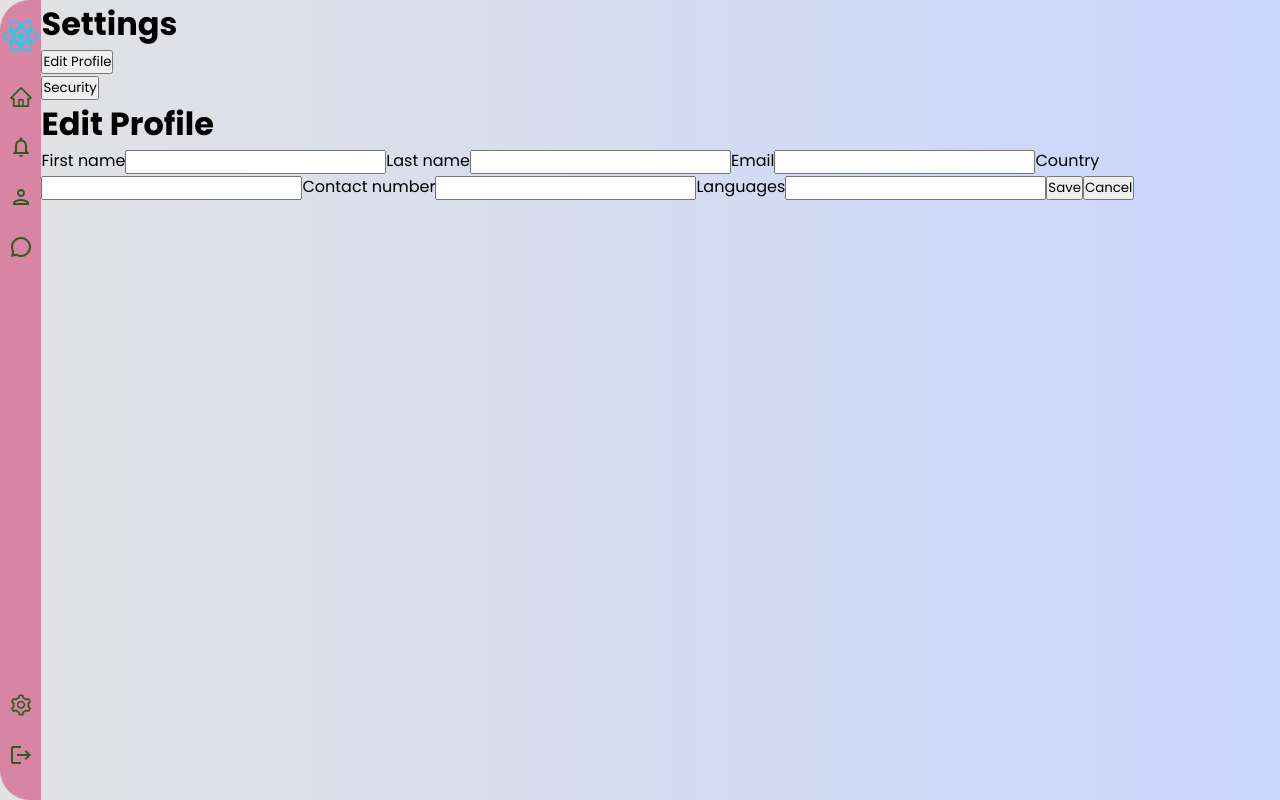
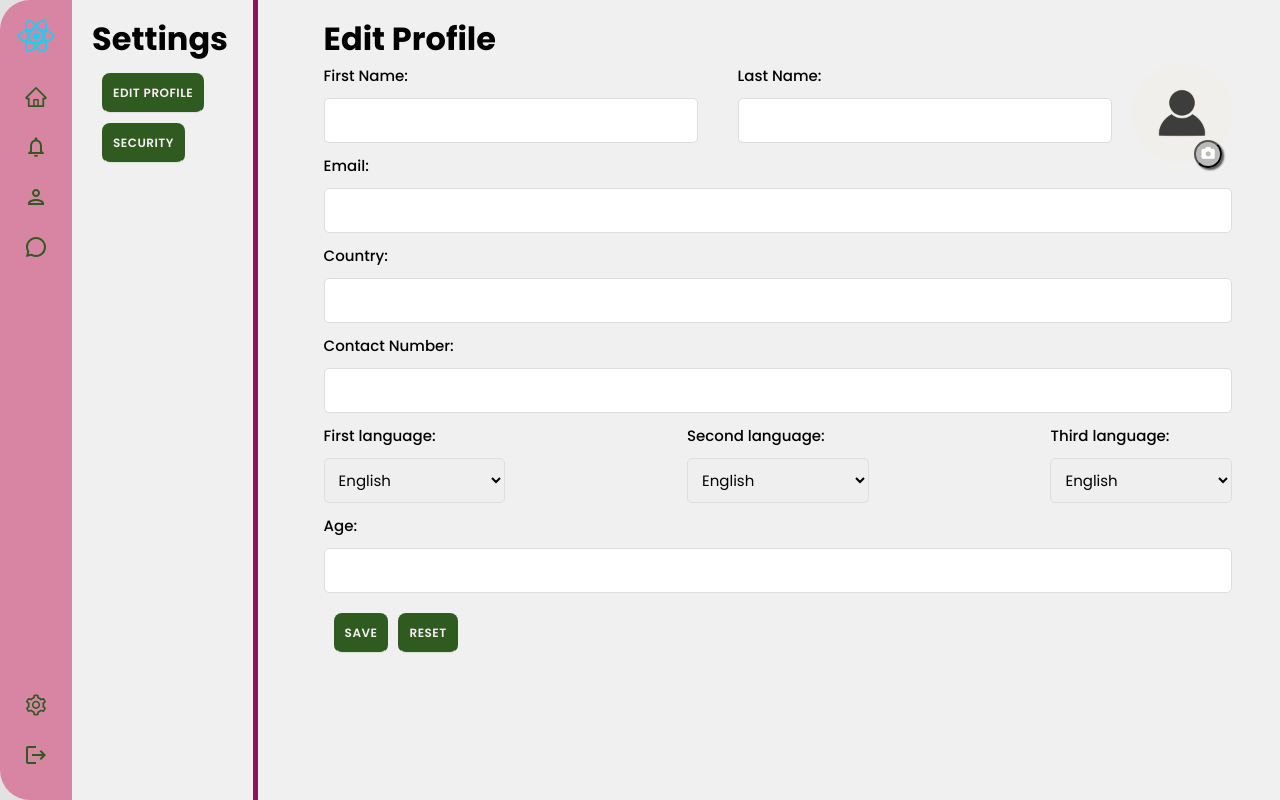
Before and after one commit to spiegelin/Linguist, a React (Vite) app in the folder frontend/: page /ConfigProfile in a window 1280 px wide. Built offline with nearby package versions, Linux system fonts and the light colour scheme; no server answers.

Commit message:
Maquetado de configProfile y estilos, anadido script en indexhtml para iconos

```diff
--- a/frontend/index.html
+++ b/frontend/index.html
@@ -12,5 +12,6 @@
   <body>
     <div id="root"></div>
     <script type="module" src="/src/main.jsx"></script>
+    <script src="https://kit.fontawesome.com/339e6381eb.js" crossorigin="anonymous"></script>
   </body>
 </html>
--- a/frontend/src/pages/ConfigProfile.jsx
+++ b/frontend/src/pages/ConfigProfile.jsx
@@ -1,38 +1,142 @@
-import React from "react";
+import React, { useState, useRef } from "react";
 import styled from "styled-components";
 import MainLayout from '../components/MainLayout';
+import "../styles/configProfile.css";
+
+const languageOptions = () => (
+  <>
+    <option value="english">English</option>
+    <option value="spanish">Spanish</option>
+    <option value="french">French</option>
+    <option value="german">German</option>
+    <option value="portuguese">Portuguese</option>
+    <option value="italian">Italian</option>
+    <option value="chinese">Chinese</option>
+    <option value="japanese">Japanese</option>
+    <option value="korean">Korean</option>
+    <option value="hindi">Hindi</option>
+    <option value="russian">Russian</option>
+    <option value="arabic">Arabic</option>
+    <option value="swedish">Swedish</option>
+    <option value="norwegian">Norwegian</option>
+    <option value="hebrew">Hebrew</option>
+    <option value="finnish">Finnish</option>
+  </>
+);
+
 
 export function ConfigProfile() {
+  const placeholder = '/public/placeholder.jpg';
+  const fileInputRef = useRef(null);
+  const [image, setImage] = useState("");
+  const [currentView, setCurrentView] = useState("profile");
+  const handleFileChange = (event) => {
+    const file = event.target.files[0];
+    if (file) {
+      const reader = new FileReader();
+      reader.onload = (e) => setImage(e.target.result);
+      reader.readAsDataURL(file);
+    }
+  };
+
+  const handleSubmit = (event) => {
+    event.preventDefault();
+    console.log("Form submitted");
+  };
+
+  const handleReset = () => {
+    console.log("Form reset");
+  };
   return (
   <MainLayout>
-    <div className="div">
-      <div className="div">
+    <Container className="fondo">
+    <div>
+      <div className = "column-left">
         <h1>Settings</h1>
         <ul>
-          <li><button>Edit Profile</button></li>
-          <li><button>Security</button></li>
+          <li><button className="boton" onClick={() => setCurrentView("profile")}>Edit Profile</button></li>
+          <li><button className="boton" onClick={() => setCurrentView("security")}>Security</button></li>
         </ul>
       </div>
-      <div className="div">
+      <div className = "column-center"/>
+      <div className = "column-right">
+      {currentView === "profile"? (
+        <div>
         <h1>Edit Profile</h1>
-        <form>
-          <label htmlFor="firstname">First name</label>
-          <input type="text" id="firstname" name="firstname" />
-          <label htmlFor="lastname">Last name</label>
-          <input type="text" id="lastname" name="lastname" />
-          <label htmlFor="email">Email</label>
-          <input type="email" id="email" name="email" />
-          <label htmlFor="country">Country</label>
-          <input type="text" id="country" name="country" />
-          <label htmlFor="contactnumber">Contact number</label>
-          <input type="text" id="contactnumber" name="contactnumber" />
-          <label htmlFor="languages">Languages</label>
-          <input type="text" id="languages" name="languages" />
-          <button type="submit">Save</button>
-          <button type="reset">Cancel</button>
+        <form onSubmit={handleSubmit} onReset={handleReset}>
+        <div className="divContiene">
+          <div className="user-img">
+            <img src={image || placeholder} alt="Profile" id="photo" onError={(e) => { e.target.src = placeholder; }}/>
+            <input type="file" id="file" ref={fileInputRef} onChange={handleFileChange} style={{ display: 'none' }}/>
+            <button type="button" onClick={() => fileInputRef.current.click()} id="uploadbtn"><i class="fa-solid fa-camera"></i></button>
+          </div>
+          <div className="namess">
+            <label htmlFor="firstName">First Name:</label>
+            <input type="text" id="firstName" name="firstName" required />
+            <br />
+            <label htmlFor="lastName">Last Name:</label>
+            <input type="text" id="lastName" name="lastName" required />
+            <br />
+          </div>
+          <label htmlFor="email">Email:</label>
+          <input type="email" id="email" name="email" required />
+          <br />
+          <label htmlFor="country">Country:</label>
+          <input type="text" id="country" name="country" required />
+          <br />
+          <label htmlFor="contactNumber">Contact Number:</label>
+          <input type="text" id="contactNumber" name="contactNumber" required />
+          <br />
+          <div className="languages">
+            <label htmlFor="firstLanguage">First language:</label>
+            <select name="firstLanguage" id="firstLanguage" required>
+              {languageOptions()}
+            </select>
+            <br />
+            <label htmlFor="secondLanguage">Second language:</label>
+            <select name="secondLanguage" id="secondLanguage" required>
+              {languageOptions()}
+            </select>
+            <br />
+            <label htmlFor="thirdLanguage">Third language:</label>
+            <select name="thirdLanguage" id="thirdLanguage" required>
+              {languageOptions()}
+            </select>
+            <br />
+            </div>
+            <label htmlFor="age">Age:</label>
+            <input type="number" id="age" name="age" min="10" max="120" required />
+            <br />
+          </div>
+          <button className="boton" type="submit">Save</button>
+          <button className="boton" type="reset">Reset</button>
         </form>
+        </div>
+      ):(
+        <div className="divContiene">
+          <h1>Security</h1>
+          <form onSubmit={handleSubmit} onReset={handleReset}>
+            <label htmlFor="currentPassword">Current Password:</label>
+            <input type="password" id="currentPassword" name="currentPassword" required />
+            <br />
+            <label htmlFor="newPassword">New Password:</label>
+            <input type="password" id="newPassword" name="newPassword" required />
+            <br />
+            <label htmlFor="confirmPassword">Confirm Password:</label>
+            <input type="password" id="confirmPassword" name="confirmPassword" required />
+            <br />
+            <button className="boton" type="submit">Save</button>
+            <button className="boton" type="reset">Reset</button>
+          </form>
+        </div>
+      )}
       </div>
     </div>
-    </MainLayout>
+    </Container>
+  </MainLayout>
   );
 }
+
+const Container = styled.div`
+  height: 100vh;
+`;
--- /dev/null
+++ b/frontend/src/styles/configProfile.css
@@ -0,0 +1,131 @@
+@import url('https://fonts.googleapis.com/css2?family=Montserrat:wght@300;400;500;600;700&display=swap');
+
+*{
+    box-sizing: border-box;
+    font-family: 'Montserrat', sans-serif;
+}
+.fondo{
+    background-color: #f0f0f0;
+    margin: 0;
+}
+.boton{
+    background-color: #2F5B20;
+    color: #F6EEF2;
+    font-size: 12px;
+    padding: 10px 20px;
+    border: 1px solid transparent;
+    border-radius: 8px;
+    font-weight: 600;
+    letter-spacing: 0.5px;
+    text-transform: uppercase;
+    margin-top: 10px;
+    cursor: pointer;
+    margin-left: 10px;
+    align-items: center;
+    padding: 10px;
+    cursor: pointer;
+    transition: 0.3s;
+    border-bottom: 1px solid #ddd;
+}
+button:hover{
+    background-color: #F6EEF2;
+    border: 1px solid #2F5B20;
+    color: #2F5B20;
+}
+.user-img{
+    float:right;
+    width: 100px;
+    height: 100px;
+    border-radius: 50%;
+    margin-left: 20px;
+}
+#photo{
+    width: 100px;
+    height: 100px;
+    border-radius: 50%;
+}
+#file{
+    display: none;
+}
+#uploadbtn{
+    height: 28px;
+    width: 28px;
+    border-radius: 50%;
+    cursor: pointer;
+    color: white;
+    background-color: rgb(173, 172, 172, 0.801);
+    box-shadow: 2px 2px 2px rgba(0, 0, 0, 0.644);
+    position: relative;
+    justify-content: center;
+    align-items: center;
+    float:right;
+    margin-top: -30px;
+    margin-right: 10px;
+}
+.column-left{
+    padding-top: 15px;
+    padding-left: 20px;
+    height: 100vh;
+    background: #f0f0f0;
+    float: left;
+    width: 15%;
+}
+.column-center{
+    height: 100vh;
+    background: #f0f0f0;
+    float: left;
+    width: 5%;
+    border-left: 5px solid #970E5A;
+    top: 0;
+}
+.column-right{
+    padding-top: 15px;
+    padding-left: 10px;
+    height: 100vh;
+    background: #f0f0f0;
+    float: right;
+    width: 80%;
+}
+li{
+    list-style: none;
+}
+label{
+    font-size: 15px;
+    font-weight: 500;
+}
+.namess{
+    column-count: 2;
+    column-gap: 5%;
+}
+.languages{
+    column-count: 3;
+    column-gap: 20%;
+}
+input{
+    width: 100%;
+    padding: 10px;
+    margin: 10px 0;
+    border: 1px solid #ddd;
+    border-radius: 5px;
+    box-sizing: border-box;
+    font-size: 15px;
+    margin-right: 20px;
+}
+select{
+    width: 100%;
+    padding: 10px;
+    margin: 10px 0;
+    border: 1px solid #ddd;
+    border-radius: 5px;
+    box-sizing: border-box;
+    font-size: 15px;
+}
+.divContiene{
+    width: 95%;
+    overflow: hidden;
+}
+.fotito{
+    align-items: right;
+    align-self: right;
+    align-content: right;
+}
```
Also changed, not shown: frontend/public/placeholder.jpg (added), frontend/src/pages/Home.jsx (line endings or trailing spaces).
